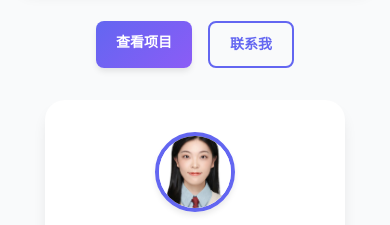
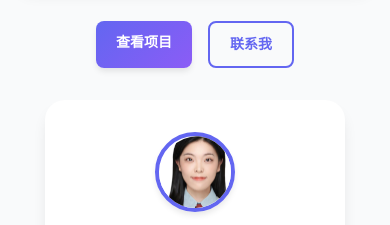
Before and after one commit to menggesun1997/liuhui_cv, a plain HTML site: page index.html in a window 390 px wide. Shown: the part 780-1005 px from the top of the page. Drawn offline with Linux system fonts and the light colour scheme.

Commit message:
强制修复个人照片尺寸，添加多重尺寸限制确保照片显示为圆形头像

```diff
--- a/styles.css
+++ b/styles.css
@@ -304,24 +304,29 @@ body {
 }
 
 .profile-avatar {
-    width: 120px;
-    height: 120px;
-    border-radius: 50%;
+    width: 120px !important;
+    height: 120px !important;
+    border-radius: 50% !important;
     margin: 0 auto 1rem;
-    overflow: hidden;
+    overflow: hidden !important;
     border: 4px solid var(--primary-color);
     box-shadow: var(--shadow-md);
     position: relative;
+    flex-shrink: 0;
 }
 
 .profile-photo {
-    width: 100%;
-    height: 100%;
-    object-fit: cover;
+    width: 120px !important;
+    height: 120px !important;
+    object-fit: cover !important;
     object-position: center;
     transition: transform 0.3s ease;
-    max-width: 120px;
-    max-height: 120px;
+    border-radius: 50% !important;
+    display: block;
+    max-width: 120px !important;
+    max-height: 120px !important;
+    min-width: 120px !important;
+    min-height: 120px !important;
 }
 
 .profile-photo:hover {
@@ -1253,13 +1258,17 @@ body {
     }
 
     .profile-avatar {
-        width: 100px;
-        height: 100px;
+        width: 100px !important;
+        height: 100px !important;
     }
 
     .profile-photo {
-        max-width: 100px;
-        max-height: 100px;
+        width: 100px !important;
+        height: 100px !important;
+        max-width: 100px !important;
+        max-height: 100px !important;
+        min-width: 100px !important;
+        min-height: 100px !important;
     }
 }
 
@@ -1282,13 +1291,17 @@ body {
     }
 
     .profile-avatar {
-        width: 80px;
-        height: 80px;
+        width: 80px !important;
+        height: 80px !important;
     }
 
     .profile-photo {
-        max-width: 80px;
-        max-height: 80px;
+        width: 80px !important;
+        height: 80px !important;
+        max-width: 80px !important;
+        max-height: 80px !important;
+        min-width: 80px !important;
+        min-height: 80px !important;
     }
 }
 
```
